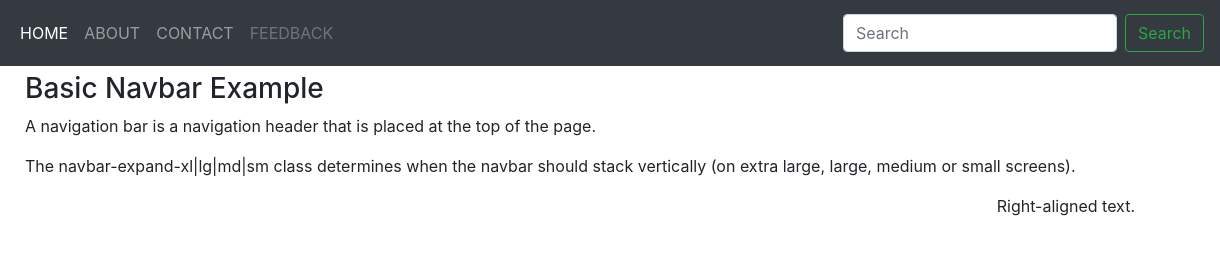
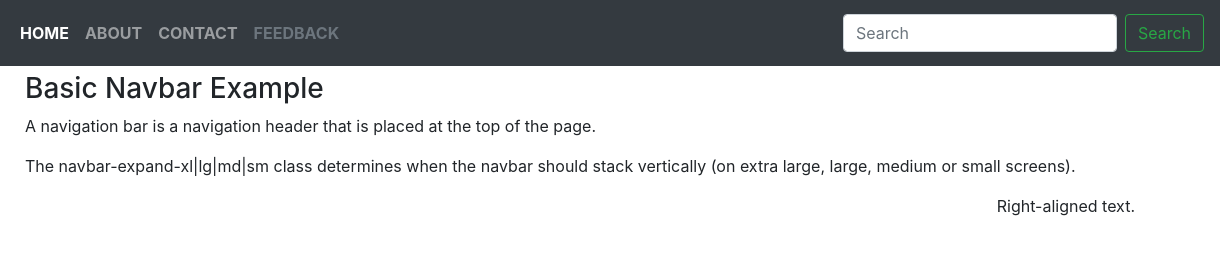
Before and after one commit to badhon86/fullStack_practice, a plain HTML site: page bspart02.html in a window 1280 px wide. Shown: the top 280 px of the page, 60-1280 px from the left. Drawn offline with nearby package versions, Linux system fonts and the light colour scheme.

Commit message:
first commit

```diff
--- a/bspart02.html
+++ b/bspart02.html
@@ -11,7 +11,7 @@
 </head>
     <body>
 
-        <nav class="navbar navbar-expand-lg navbar-dark bg-dark text-uppercase fixed-top">
+        <nav class="navbar navbar-expand-lg navbar-dark bg-dark  text-uppercase fixed-top">
             <a class="navbar-brand" href="#">
                 <img src="bad.png" alt="logo" style="width:40px;">
             </a>
@@ -19,16 +19,16 @@
             <div class="collapse navbar-collapse" id="navbarTogglerDemo02">
               <ul class="navbar-nav mr-auto mt-2 mt-lg-0">
                 <li class="nav-item active">
-                  <a class="nav-link" href="#">Home <span class="sr-only">(current)</span></a>
+                  <a class="nav-link" href="#"><b>Home</b> <span class="sr-only">(current)</span></a>
                 </li>
                 <li class="nav-item">
-                  <a class="nav-link" href="#">about</a>
+                  <a class="nav-link" href="#"><b>about</b></a>
                 </li>
                 <li class="nav-item">
-                  <a class="nav-link text-active" href="#">contact</a>
+                  <a class="nav-link text-active" href="#"><b>contact</b></a>
                 </li>
                 <li class="nav-item">
-                    <a class="nav-link text-muted" href="#">feedback</a>
+                    <a class="nav-link text-muted" href="#"><b>feedback</b></a>
                   </li>
               </ul>
               <form class="form-inline my-2 my-lg-0">
```
